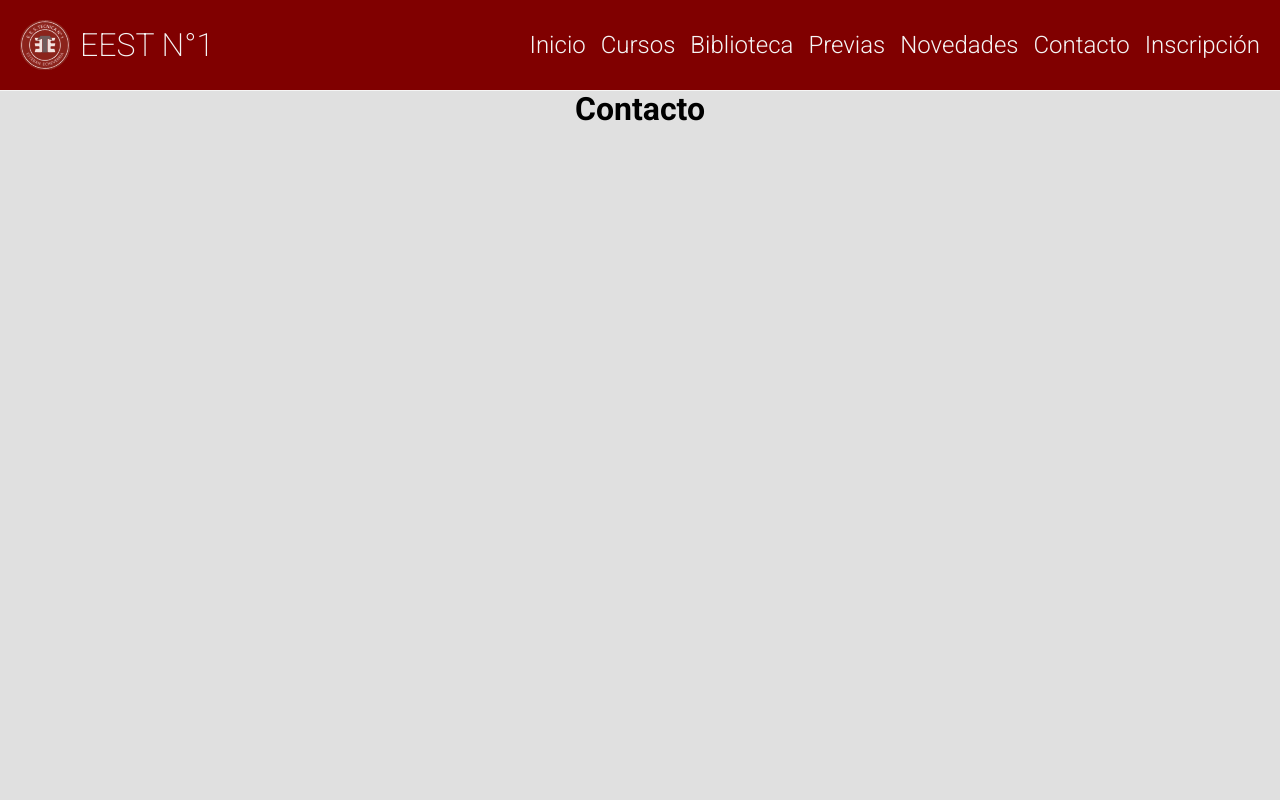
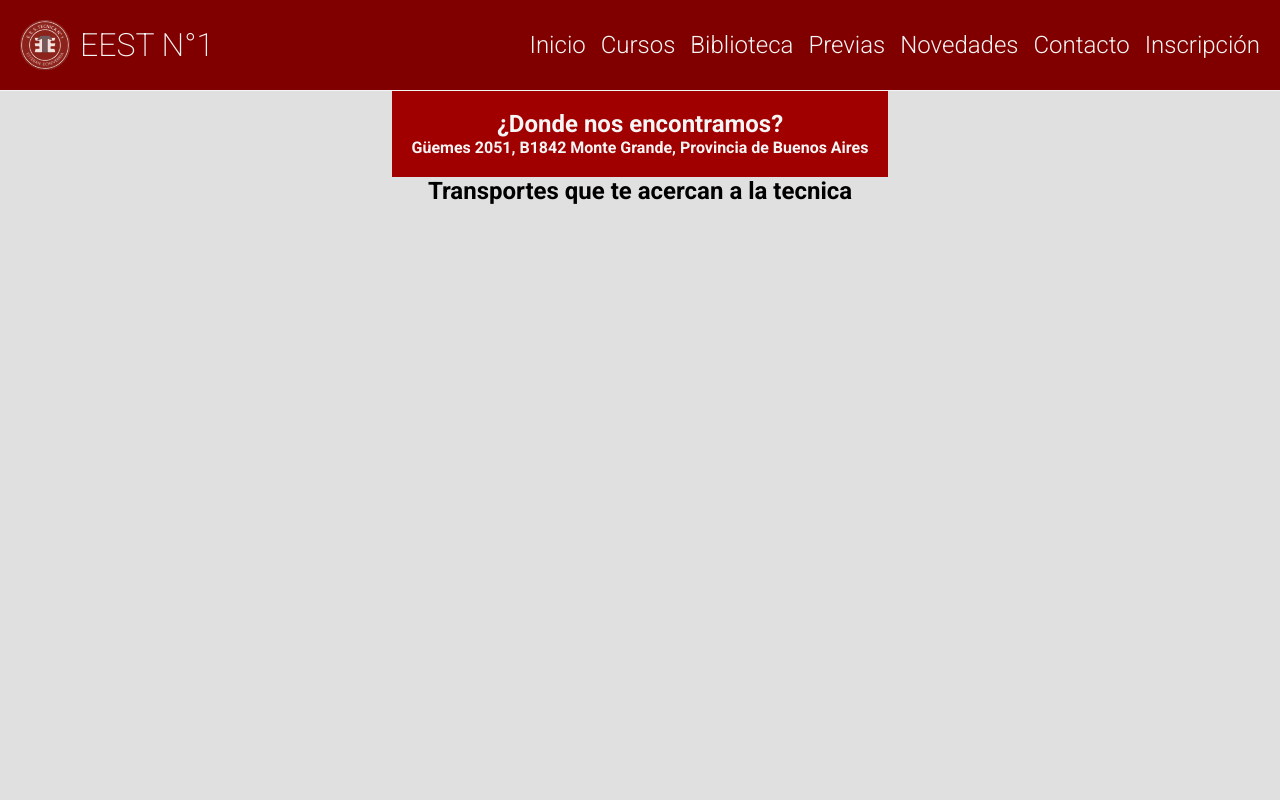
Before and after one commit to Juanerros/new-site, a React (Vite) app: page /contacto in a window 1280 px wide. Shown: the top 800 px of the page. Built offline with nearby package versions, Linux system fonts and the light colour scheme.

Commit message:
contacto
pincho, ahre. Nada, lo que no deja poner el iframe de maps, pero quise empezar a hacer eso que es rapido

```diff
--- a/src/pages/Contact.jsx
+++ b/src/pages/Contact.jsx
@@ -3,7 +3,14 @@ import './css/contact.css';
 export default function Contact() {
   return (
     <>
-      <h1>Contacto</h1>
+      <div className='contacto'>
+        <h2>¿Donde nos encontramos?</h2>
+         <h4>Güemes 2051, B1842 Monte Grande, Provincia de Buenos Aires</h4>
+      </div>
+      <div className='transporte'>
+        <h2>Transportes que te acercan a la tecnica</h2>
+
+      </div>
     </>
   );
 }
--- a/src/pages/Home.jsx
+++ b/src/pages/Home.jsx
@@ -31,10 +31,10 @@ export default function Home() {
             </div>
             <p>Conocimiento básico del uso de herramientas</p>
             <div className='lista'>
-              <h4><div className='icon'><IoIosArrowForward /></div>Administración de sistemas operativos</h4>
-              <h4><div className='icon'><IoIosArrowForward /></div>Redes y seguridad informática</h4>
-              <h4><div className='icon'><IoIosArrowForward /></div>Virtualización y cloud computing</h4>
-              <h4><div className='icon'><IoIosArrowForward /></div>Soporte técnico y mantenimiento</h4>
+              <h4><div className='icon'><IoIosArrowForward /></div>Aprendimiento de herramientas</h4>
+              <h4><div className='icon'><IoIosArrowForward /></div>Planificación y acción</h4>
+              <h4><div className='icon'><IoIosArrowForward /></div>Dibujo tecnico y caligrafia</h4>
+              <h4><div className='icon'><IoIosArrowForward /></div>Uso de madera y metales</h4>
             </div>
             <input type="button" value="Cursos" className='btn-tecnicaturas' />
           </div>
--- a/src/pages/css/contact.css
+++ b/src/pages/css/contact.css
@@ -1 +1,11 @@
 /* Contacto page styles */
+
+.contacto {
+    display: flex;
+    justify-content: center;
+    flex-direction: column;
+    align-items: center;
+    background-color: var(--secundary-color);
+    color: whitesmoke;
+    padding: 20px;
+}
--- a/src/pages/css/home.css
+++ b/src/pages/css/home.css
@@ -119,7 +119,7 @@
     background-color: var(--primary-color);
     color: whitesmoke;
     font-size: 16px;
-    font-weight: bold;
+    font-weight: 400;
     margin-top: 20px;
     padding: 10px;
     width: 100%;
@@ -127,7 +127,7 @@
     transition: .3s;
 }
 .btn-tecnicaturas:hover {
-    transform: scale(.98);
+    transform: scale(1.02);
 }
 
 /* Responsive */
```
